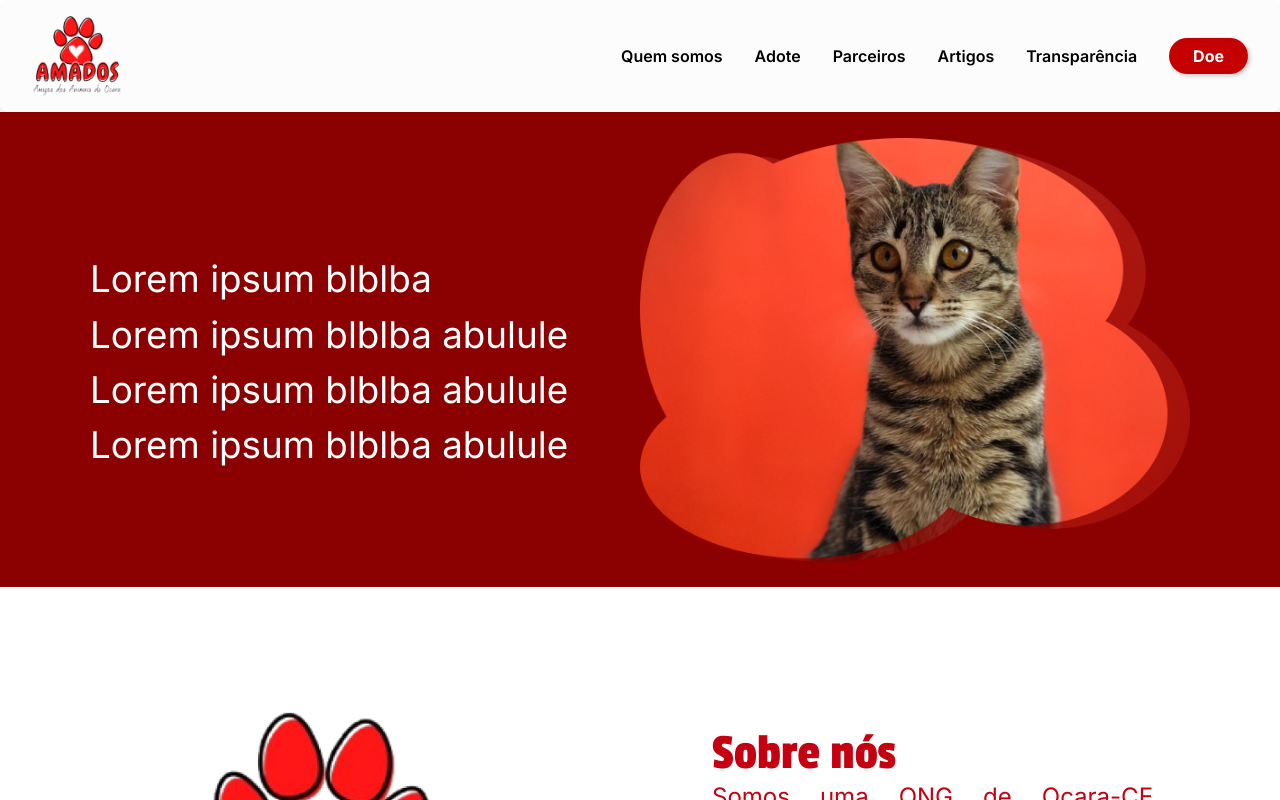
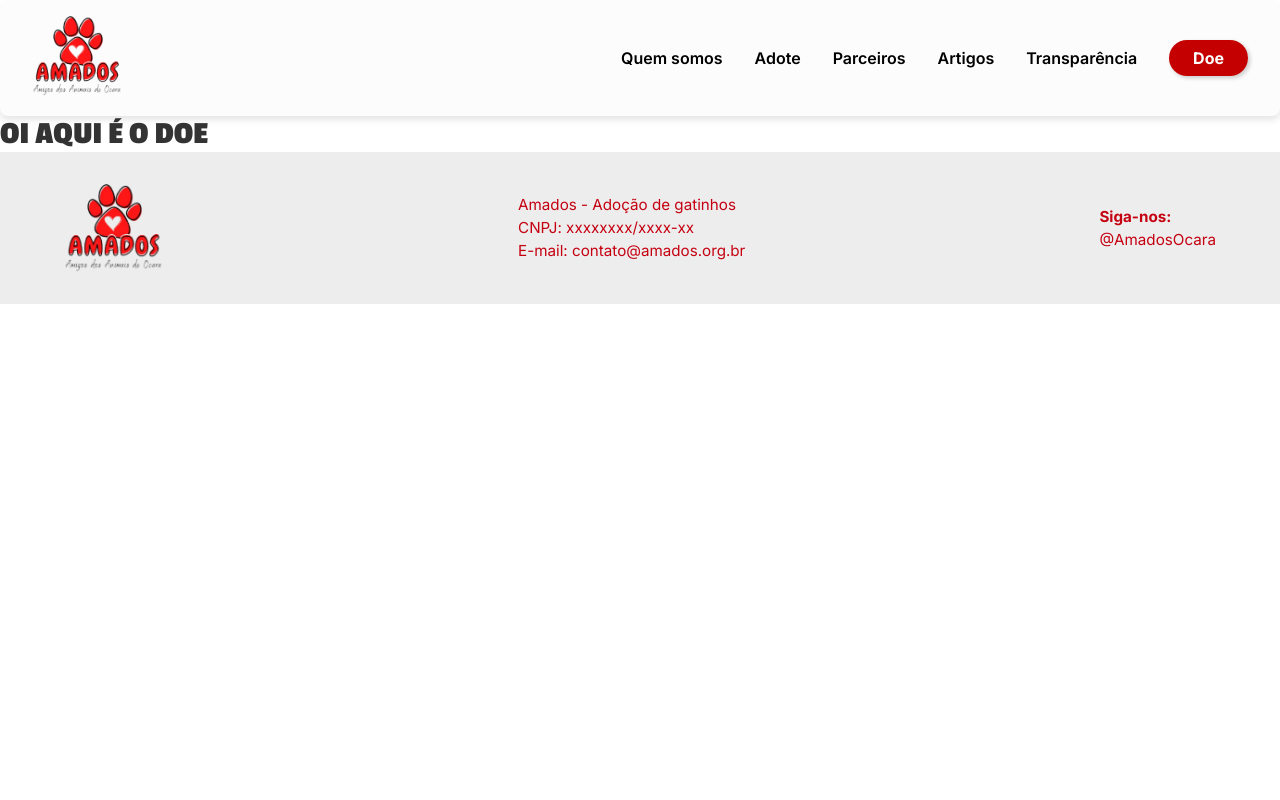
Before and after one commit to tatielynobre/AmadosOcara, a React (Vite) app: page /doe in a window 1280 px wide. Shown: the top 800 px of the page. Built offline with nearby package versions, Linux system fonts and the light colour scheme; no server answers.

Commit message:
fix: routes

```diff
--- a/package.json
+++ b/package.json
@@ -12,7 +12,8 @@
   "dependencies": {
     "axios": "^1.10.0",
     "react": "^19.1.0",
-    "react-dom": "^19.1.0"
+    "react-dom": "^19.1.0",
+    "react-router-dom": "^7.7.0"
   },
   "devDependencies": {
     "@eslint/js": "^9.30.1",
--- a/src/App.jsx
+++ b/src/App.jsx
@@ -1,22 +1,28 @@
+import { BrowserRouter as Router, Routes, Route } from 'react-router-dom';
+import Home from '/src/views/Home';
+import Quemsomos from '/src/views/Quemsomos';
+import Adote from '/src/views/Adote';
+import Parceiros from '/src/views/Parceiros';
+import Artigos from '/src/views/Artigos';
+import Transparencia from '/src/views/Transparencia';
+import Doe from '/src/views/Doe';
+
 
 import './App.css'
-import Footer from './components/footer/Footer';
-import NavBar from './components/navBar/navBar';
-import Hero from './components/hero/Hero';
-import Sobre from './components/sobre/Sobre';
-import Amados from './components/amados/Amados';
-import Faq from './components/faq/Faq';
 
 function App() {
   return (
-    <>
-    <NavBar />
-    <Hero />
-    <Sobre />
-    <Amados />
-    <Faq />
-    <Footer />
-    </>
+    <Router>
+      <Routes>
+          <Route path="/" element={<Home />} />
+          <Route path="/quem-somos" element={<Quemsomos />} />
+          <Route path="/adote" element={<Adote />} />
+          <Route path="/parceiros" element={<Parceiros />} />
+          <Route path="/artigos" element={<Artigos />} />
+          <Route path="/transparencia" element={<Transparencia />} />
+          <Route path="/doe" element={<Doe />} />
+      </Routes>
+    </Router>
   );
 }
 
--- a/src/components/navBar/navBar.jsx
+++ b/src/components/navBar/navBar.jsx
@@ -1,21 +1,24 @@
 import React from "react";
 import './navBar.css';
+import { Link } from 'react-router-dom';
 import logo from '../../assets/image.png';
 
 
 function NavBar() {
 return (
-    <nav className="navbar">
+<nav className="navbar">
+    <Link to="/">
         <img src={logo} alt="Amados Logo" className="navbar-logo" />
-        <ul className="nav-links">
-            <li><a href="#caminhohome">Quem somos</a></li>
-            <li><a href="#caminhoadote">Adote</a></li>
-            <li><a href="#caminhoparceiro">Parceiros</a></li>
-            <li><a href="#caminho">Artigos</a></li>
-            <li><a href="#caminho">Transparência</a></li>
-            <li><a href="#caminho" id="Doe">Doe</a></li>
-        </ul>
+    </Link>
+    <ul className="nav-links">
+        <li><Link to="/quem-somos">Quem somos</Link></li>
+        <li><Link to="/adote">Adote</Link></li>
+        <li><Link to="/parceiros">Parceiros</Link></li>
+        <li><Link to="/artigos">Artigos</Link></li>
+        <li><Link to="/transparencia">Transparência</Link></li>
+        <li><Link to="/doe" id="Doe">Doe</Link></li>
+    </ul>
     </nav>
-);
+    );
 }
 export default NavBar;
--- /dev/null
+++ b/src/views/Adote.jsx
@@ -0,0 +1,14 @@
+import Footer from '../components/footer/Footer';
+import NavBar from '../components/navBar/navBar';
+
+function Adote() {
+    return (
+    <>
+        <NavBar />
+        <h1>OI AQUI É O ADOTE</h1>
+        <Footer />
+    </>
+    );
+}
+
+export default Adote
--- /dev/null
+++ b/src/views/Artigos.jsx
@@ -0,0 +1,14 @@
+import Footer from '../components/footer/Footer';
+import NavBar from '../components/navBar/navBar';
+
+function Artigos() {
+    return (
+    <>
+        <NavBar />
+        <h1>OI AQUI É O ARTIGOS</h1>
+        <Footer />
+    </>
+    );
+}
+
+export default Artigos
--- /dev/null
+++ b/src/views/Doe.jsx
@@ -0,0 +1,14 @@
+import Footer from '../components/footer/Footer';
+import NavBar from '../components/navBar/navBar';
+
+function Doe() {
+    return (
+    <>
+        <NavBar />
+        <h1>OI AQUI É O DOE</h1>
+        <Footer />
+    </>
+    );
+}
+
+export default Doe
--- /dev/null
+++ b/src/views/Home.jsx
@@ -0,0 +1,21 @@
+import Footer from '../components/footer/Footer';
+import NavBar from '../components/navBar/navBar';
+import Hero from '../components/hero/Hero';
+import Sobre from '../components/sobre/Sobre';
+import Amados from '../components/amados/Amados';
+import Faq from '../components/faq/Faq';
+
+function Home() {
+    return (
+    <>
+        <NavBar />
+        <Hero />
+        <Sobre />
+        <Amados />
+        <Faq />
+        <Footer />
+    </>
+    );
+}
+
+export default Home
--- /dev/null
+++ b/src/views/Parceiros.jsx
@@ -0,0 +1,14 @@
+import Footer from '../components/footer/Footer';
+import NavBar from '../components/navBar/navBar';
+
+function Parceiros() {
+    return (
+    <>
+        <NavBar />
+        <h1>OI AQUI É O PARCEIROS</h1>
+        <Footer />
+    </>
+    );
+}
+
+export default Parceiros
--- /dev/null
+++ b/src/views/Quemsomos.jsx
@@ -0,0 +1,14 @@
+import Footer from '../components/footer/Footer';
+import NavBar from '../components/navBar/navBar';
+
+function Quemsomos() {
+    return (
+    <>
+        <NavBar />
+        <h1>OI AQUI É O QUEM SOMOS</h1>
+        <Footer />
+    </>
+    );
+}
+
+export default Quemsomos
--- /dev/null
+++ b/src/views/Transparencia.jsx
@@ -0,0 +1,14 @@
+import Footer from '../components/footer/Footer';
+import NavBar from '../components/navBar/navBar';
+
+function Transparencia () {
+    return (
+    <>
+        <NavBar />
+        <h1>OI AQUI É O TRANSPARENCIA</h1>
+        <Footer />
+    </>
+    );
+}
+
+export default Transparencia
```
Also changed, not shown: 1 other file (tests, documents, lock files or other folders).
